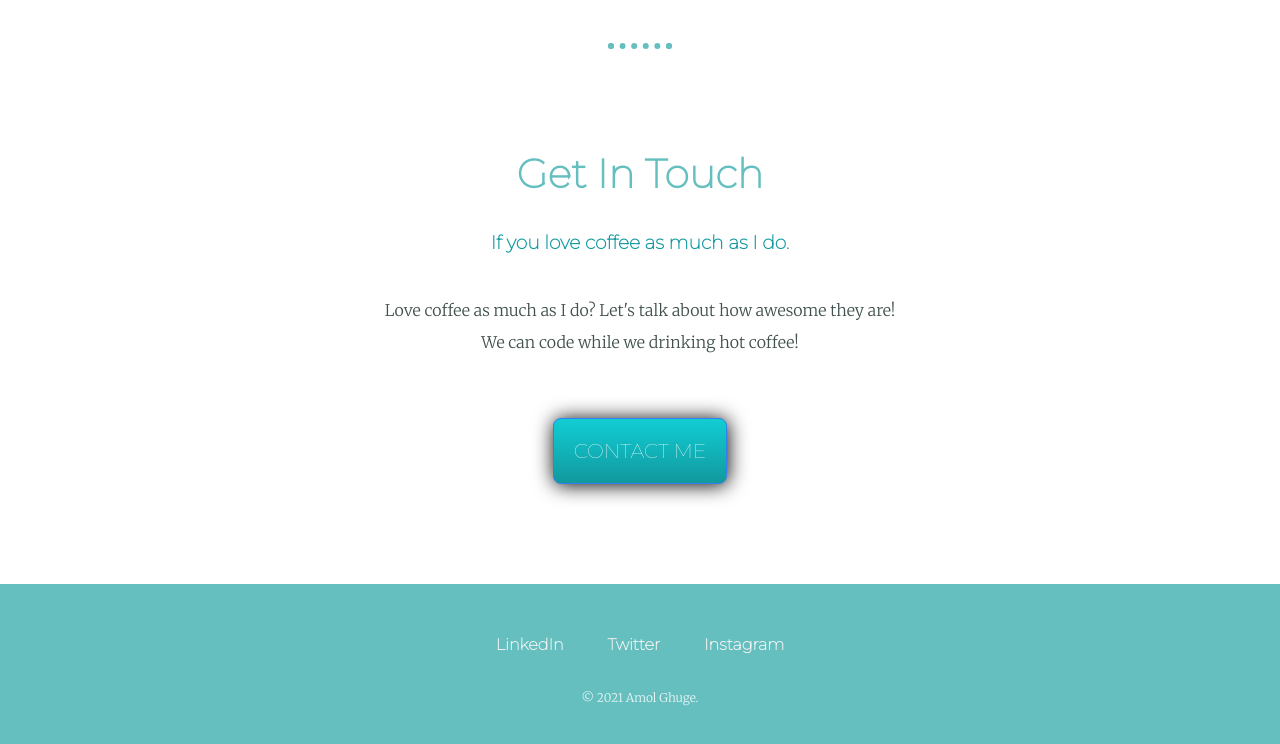
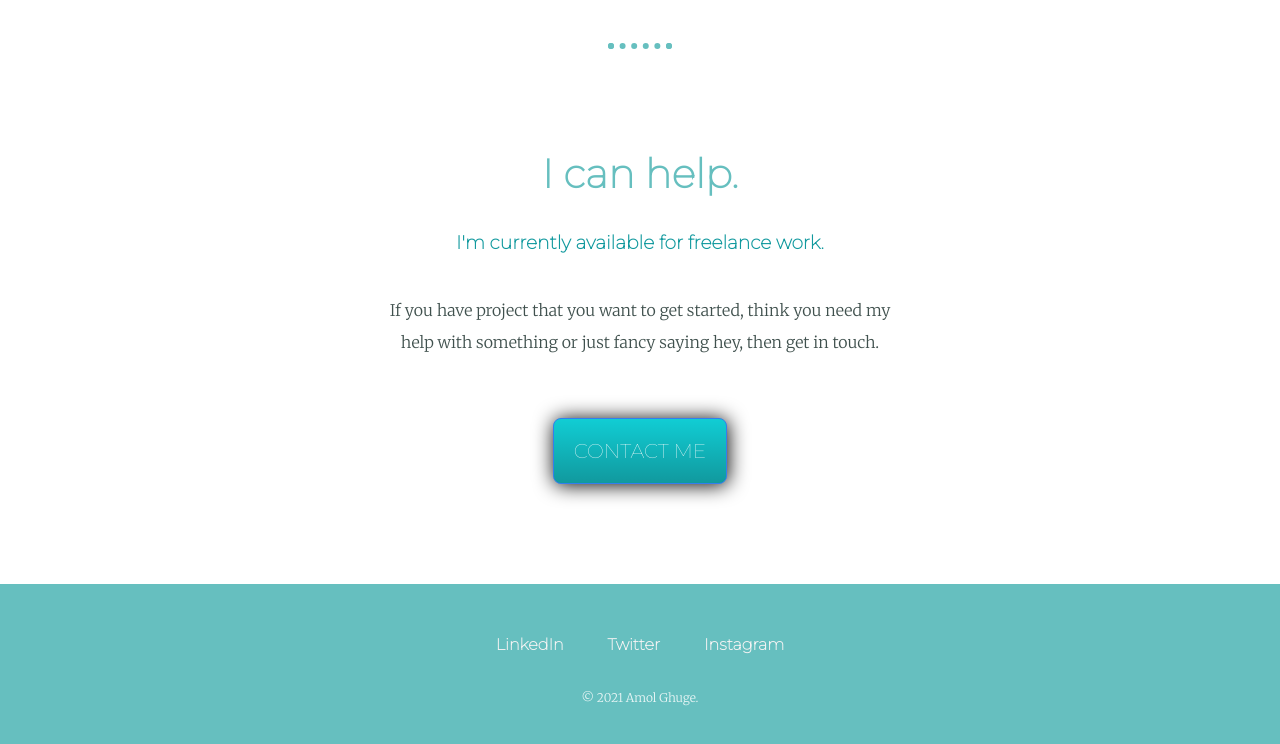
Before and after one commit to theamolghuge/me, a plain HTML site: page index.html in a window 1280 px wide. Shown: the part 1915-2659 px from the top of the page. Drawn offline with Linux system fonts and the light colour scheme.

Commit message:
Update index.html
updated contact me

```diff
--- a/index.html
+++ b/index.html
@@ -42,10 +42,9 @@
         </div>
         <hr>
         <div class="contact-me">
-          <h2>Get In Touch</h2>
-          <h3>If you love coffee as much as I do.</h3>
-          <p class="contact-message">Love coffee as much as I do? Let's talk about how awesome they are!
-          We can code while we drinking hot coffee!</p>
+          <h2>I can help.</h2>
+          <h3>I'm currently available for freelance work.</h3>
+          <p class="contact-message">If you have project that you want to get started, think you need my help with something or just fancy saying hey, then get in touch.</p>
           <a class="btn" href="mailto:theamolghuge@gmail.com">CONTACT ME</a>
         </div>
       </div>
```
